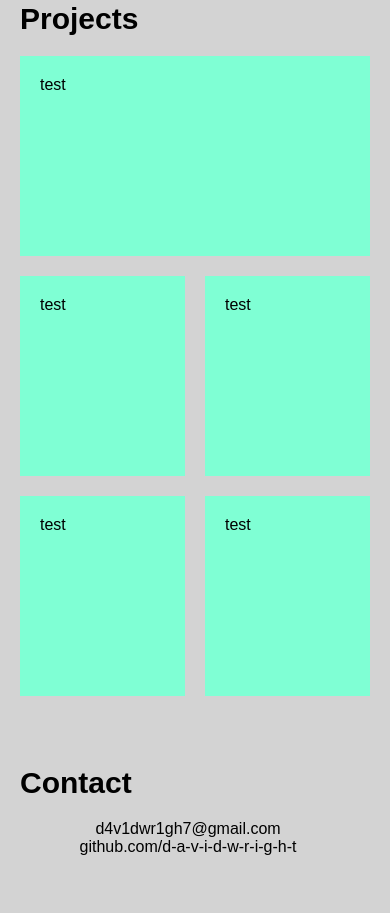
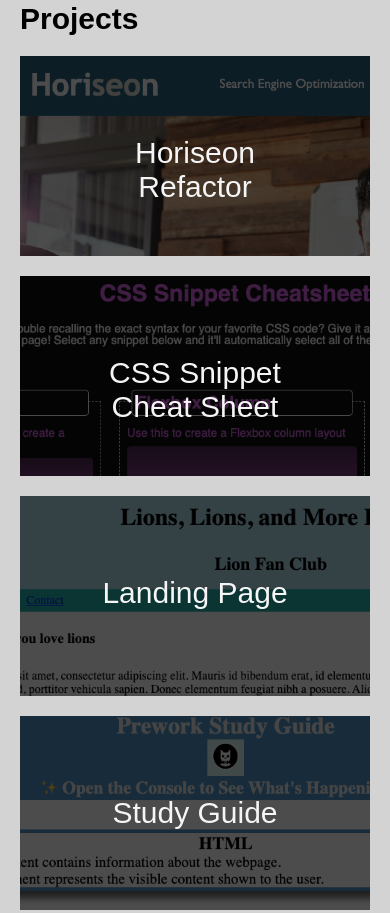
Before and after one commit to d-a-v-i-d-w-r-i-g-h-t/professional-portfolio, a plain HTML site: page index.html in a window 390 px wide. Shown: the part 520-1433 px from the top of the page. Before the commit the page ends 1396 px from the top, so only its background shows below. Drawn offline with Linux system fonts and the light colour scheme.

Commit message:
Add grid background images

```diff
--- a/assets/css/style.css
+++ b/assets/css/style.css
@@ -101,6 +101,14 @@ h2 {
     grid-gap: 20px;
 }
 
+#projects-grid-container img{
+    width: 100%;
+    max-width: 100%;
+    max-height: 100%;
+    object-fit: contain;
+   }
+
+
 #projects-title:hover:before {
     visibility: visible;
     font-size: 30px;
@@ -108,13 +116,49 @@ h2 {
 }
 
 .grid-item {
-    background-color:aquamarine;
-    padding: 20px;
+    background-color:#4c4c4c;
+    color: whitesmoke;
+    text-align: center;
+    padding: 80px;
+    font-size: 30px;
+}
+
+.grid-item a {
+    color: whitesmoke;
 }
 
 #grid-item1 {
     grid-column: 1 / span 2;
+    background-image: url("../images/horiseon-refactor.png");
+    background-size: cover;
+    background-blend-mode: multiply;
 }
+
+#grid-item2 {
+    background-image: url("../images/cheat-sheet.png");
+    background-size: cover;
+    background-blend-mode: multiply;
+}
+
+#grid-item3 {
+    background-image: url("../images/landing-page.png");
+    background-size: cover;
+    background-blend-mode: multiply;
+}
+
+#grid-item4 {
+    background-image: url("../images/study-guide.png");
+    background-size: cover;
+    background-blend-mode: multiply;
+}
+
+#grid-item5 {
+    background-image: url("../images/horiseon-refactor.png");
+    background-size: cover;
+    background-blend-mode: multiply;
+}
+
+
 
 
 #contact-info {
@@ -145,21 +189,21 @@ h2 {
 
 
 
-@media screen and (max-width: 992px) {
-    .projects-grid-container {
+  /* Large smartphones - grid changes to 1 column - up to 768px */
+  @media screen and (max-width: 768px) {
+    #projects-grid-container {
         display: grid;
-        width: 100%;
-        grid-template-columns: repeat(2, 1fr);
+        grid-template-columns: repeat(1, 1fr);
+        grid-template-rows: repeat(3,200px);
+        grid-gap: 20px;
     }
 
-  }
-
-  /* Large smartphones - navbar changes color - up to 768px */
-  @media screen and (max-width: 768px) {
-    .projects-grid-container {
-        display: grid;
-        width: 100%;
-        grid-template-columns: repeat(1, 1fr);
+    #grid-item1 {
+        grid-column: 1 / span 1;
+        background-image: url("../images/horiseon-refactor.png");
+        background-size: cover;
+        background-blend-mode: multiply;
     }
 
+
   }
--- a/index.html
+++ b/index.html
@@ -57,23 +57,25 @@
             <div id="projects-grid-container">
 
                 <div id="grid-item1" class="grid-item">
-                    <p>test</p>
+                    <a href="https://d-a-v-i-d-w-r-i-g-h-t.github.io/horiseon-refactor/">Horiseon Refactor</a>
+
                 </div>
 
                 <div id="grid-item2" class="grid-item">
-                    <p>test</p>
+                    <a href="link">CSS Snippet Cheat Sheet</a>
+
                 </div>
 
                 <div id="grid-item3" class="grid-item">
-                    <p>test</p>
+                    <a href="link">Landing Page</a>
                 </div>
 
                 <div id="grid-item4" class="grid-item">
-                    <p>test</p>
+                    <a href="link">Study Guide</a>
                 </div>
 
                 <div id="grid-item5" class="grid-item">
-                    <p>test</p>
+                    <a href="link">Professional Porfolio</a>
                 </div>
 
 
```
Also changed, not shown: assets/images/cheat-sheet.png (added), assets/images/horiseon-refactor.png (added), assets/images/landing-page.png (added), assets/images/study-guide.png (added).
